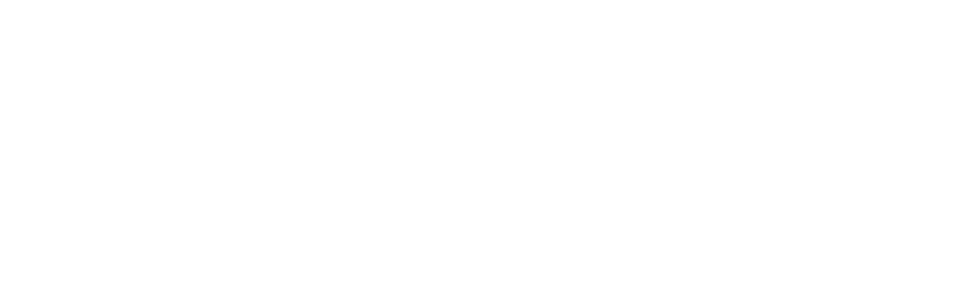
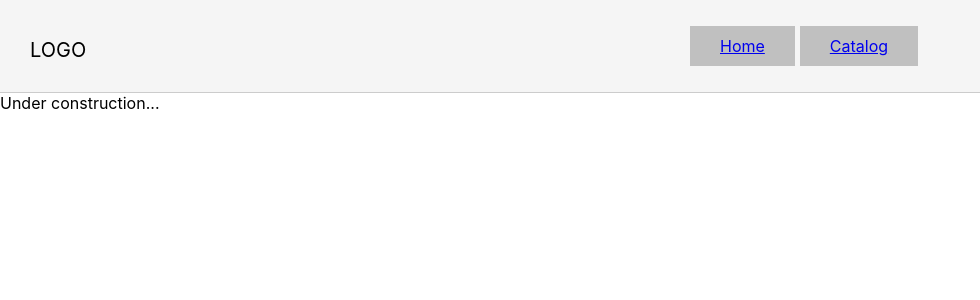
Before and after one commit to Tom-chack/store, a React (Create React App) app: page /contacts in a window 1280 px wide. Before the commit this address had no page. Shown: the top 300 px of the page, without its empty margins (0-980 px from the left). Built offline with nearby package versions, Linux system fonts and the light colour scheme.

Commit message:
Router, Store, useReducer(), useContext()...

```diff
--- a/src/App.js
+++ b/src/App.js
@@ -7,6 +7,8 @@
 import Layout from "./components/Layout";
 import Home from "./components/Home";
 import Catalog from "./components/Catalog";
+import Product from "./components/Product";
+import Contacts from "./components/Contacts";
 
 import Store from "./store";
 
@@ -17,8 +19,13 @@
       <BrowserRouter>
         <Routes>
           <Route path="/" element={<Layout/>}>
-          <Route index element={<Home/>}></Route>
-          <Route path="/catalog" element={<Catalog />}></Route>
+
+            <Route index element={<Home/>}></Route>
+
+            <Route path="/catalog" element={<Catalog />}></Route>
+            <Route path="/product:id" element={<Product />}></Route>
+            <Route path="/contacts" element={<Contacts />}></Route>
+
           </Route>
         </Routes>
       </BrowserRouter>
--- /dev/null
+++ b/src/components/Contacts.jsx
@@ -0,0 +1,7 @@
+function Contacts() {
+    return (
+        <div> Under construction... </div>
+    )
+}
+
+export default Contacts
--- /dev/null
+++ b/src/components/Product.jsx
@@ -0,0 +1,7 @@
+function Product() {
+    return (
+        <div> Under construction... </div>
+    )
+}
+
+export default Product
```
